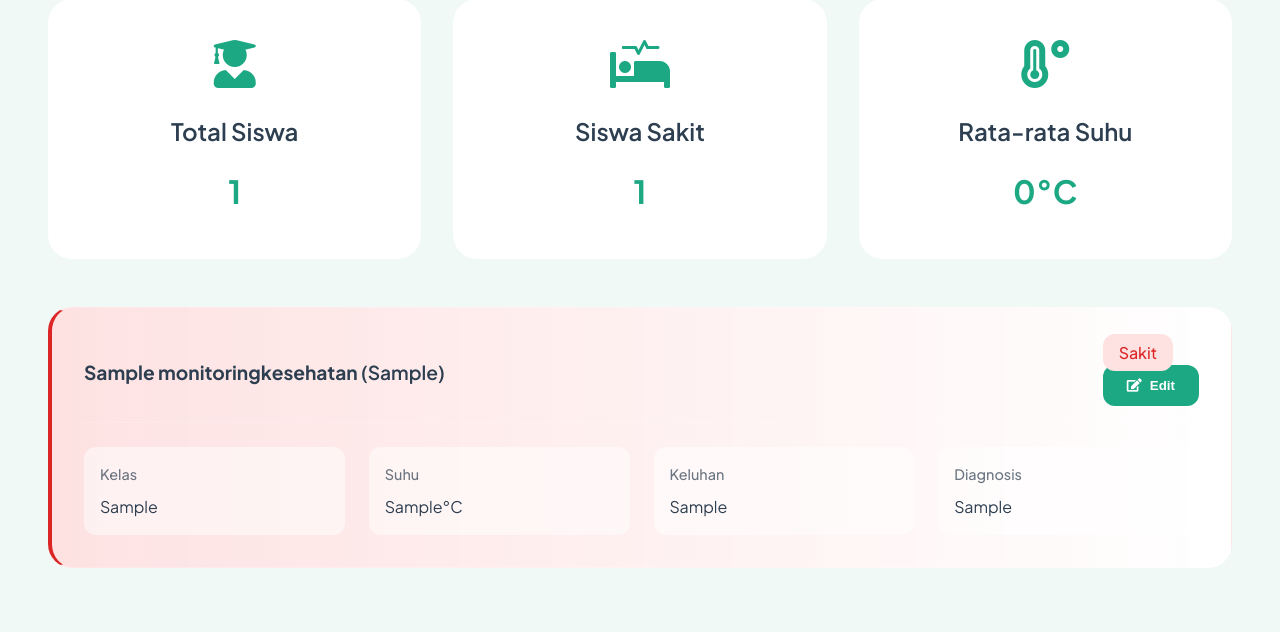
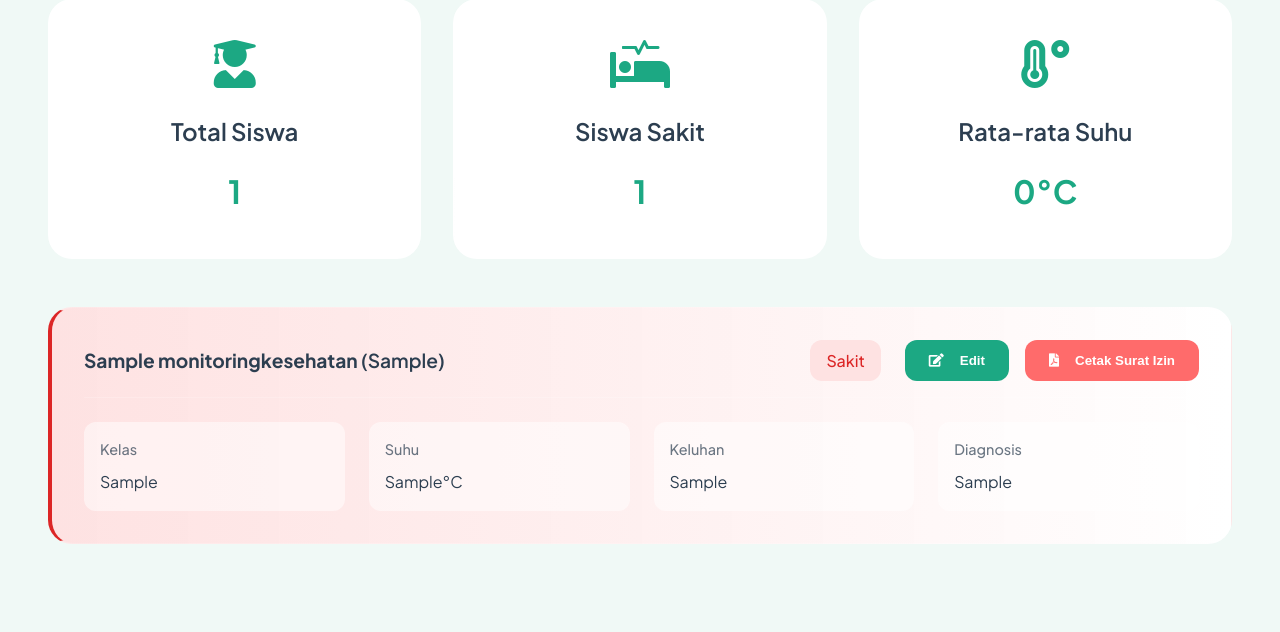
Before and after one commit to Nanda2104005/login2, a PHP site: page /peringatandini.php in a window 1280 px wide. Shown: the part 241-873 px from the top of the page. After the commit the page ends 785 px from the top, so only its background shows below. Run offline with PHP 8.4, Linux system fonts and the light colour scheme; tables that the repository leaves empty or names only in its code hold one stand-in row (values such as "Sample post").

Commit message:
memberi tombol surat izin
itu wes

```diff
--- a/peringatandini.php
+++ b/peringatandini.php
@@ -518,6 +518,20 @@ header h1 {
             transform: translateX(-50%) translateY(-2px);
         }
     }
+
+    .edit-button + .edit-button {
+        margin-left: 0.5rem;
+    }
+
+    .edit-button i {
+        margin-right: 0.5rem;
+    }
+
+    @media print {
+        .no-print {
+            display: none;
+        }
+    }
         </style>
     </head>
     <body>
@@ -557,13 +571,19 @@ header h1 {
             <strong><?php echo htmlspecialchars($data['nama']); ?></strong>
             (<?php echo htmlspecialchars($data['nis']); ?>)
         </span>
-                        <div>
+        <div style="display: flex; gap: 0.5rem; align-items: center;">
             <span class="status-badge"><?php echo htmlspecialchars($data['status']); ?></span>
             <button class="edit-button" onclick="openEditModal(<?php echo htmlspecialchars(json_encode($data)); ?>)">
                 <i class="fas fa-edit"></i> Edit
             </button>
+            <?php if ($data['status'] === 'Sakit'): ?>
+                <button class="edit-button" onclick="printSickLetter(<?php echo $data['id']; ?>)" style="background: #ff6b6b;">
+                    <i class="fas fa-file-pdf"></i> Cetak Surat Izin
+                </button>
+            <?php endif; ?>
         </div>
     </div>
+
                         <div class="alert-info">
                             <div class="info-item">
                                 <span class="info-label">Kelas</span>
@@ -630,6 +650,10 @@ header h1 {
                     <button type="button" class="edit-button" onclick="closeEditModal()" style="background-color: #64748b;">
                         <i class="fas fa-times"></i> Batal
                     </button>
+
+                    <button class="edit-button" onclick="window.location.href='suratsakit_list.php'" style="background: #ff6b6b;">
+                    <i class="fas fa-file-pdf"></i> Cetak Surat Izin
+                    </button>
                 </form>
             </div>
         </div>
@@ -671,6 +695,11 @@ header h1 {
             setInterval(function() {
                 location.reload();
             }, 60000);
+
+
+        function printSickLetter(id) {
+            window.open('suratsakit.php?id=' + id, '_blank');
+        }
     </script>
     </body>
     </html>
```
Lines whose indentation alone changed are shown as unchanged.
